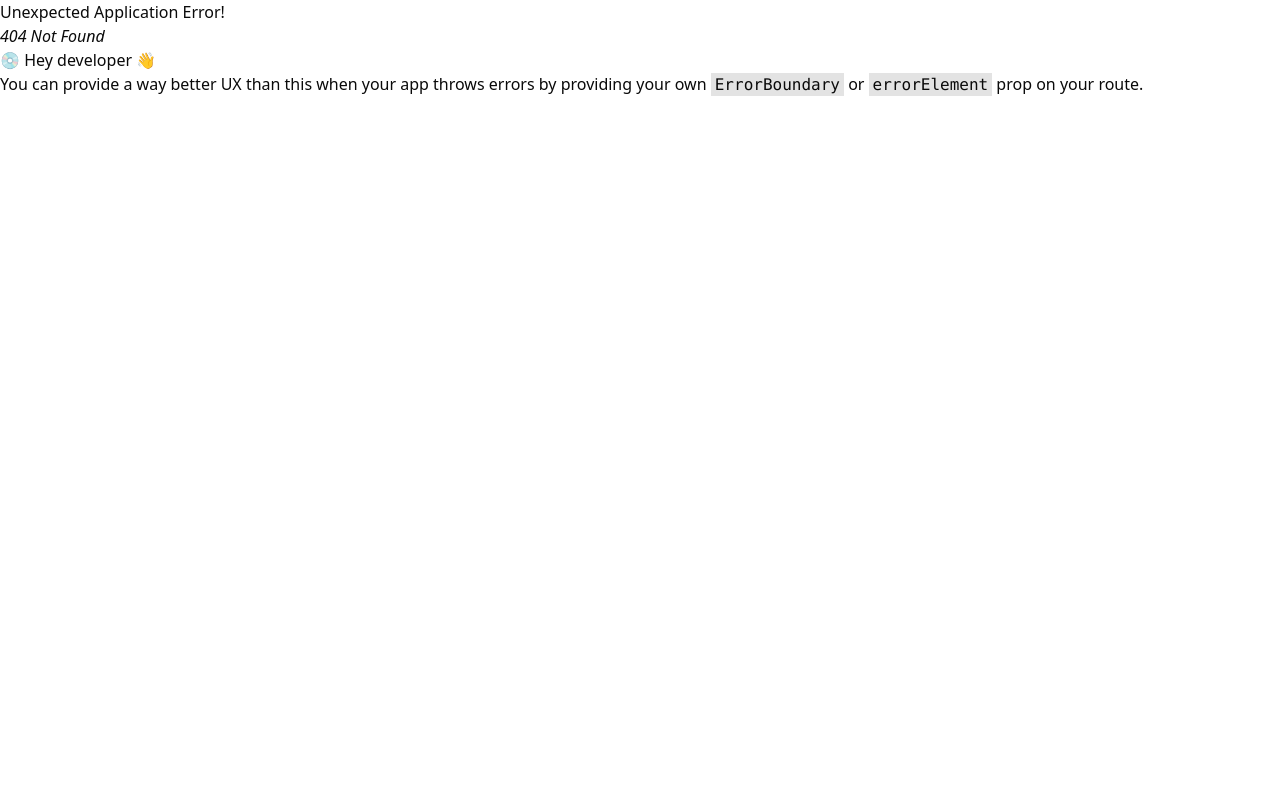
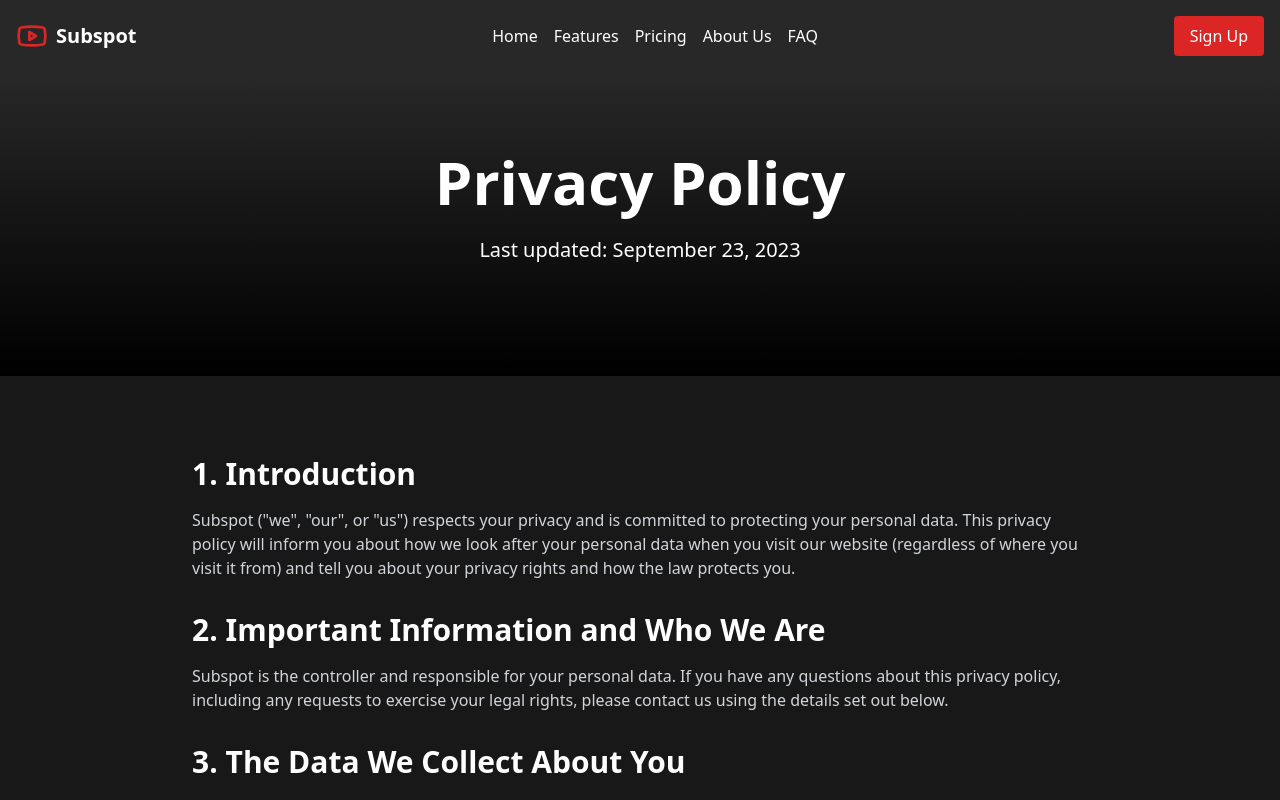
Before and after one commit to Shivam2534/Subsspot, a React (Vite) app: page /PrivecyPolicy in a window 1280 px wide. Before the commit this address had no page. Shown: the top 800 px of the page. Built offline with nearby package versions, Linux system fonts and the light colour scheme.

Commit message:
Chages in footer and components

```diff
--- a/src/OurComponents/Cancellation policy/Cancelation_policy.jsx
+++ b/src/OurComponents/Cancellation policy/Cancelation_policy.jsx
@@ -1,23 +1,23 @@
 import React from 'react'
 import { Youtube, Menu, ArrowRight } from 'lucide-react'
-import Link from 'next/link'
+import { Link } from 'react-router-dom'
 
-export default function Component() {
+export default function Cancelation_policy() {
   const [isMenuOpen, setIsMenuOpen] = React.useState(false)
 
   return (
     <div className="flex flex-col min-h-screen bg-black text-white">
       <header className="flex items-center justify-between p-4 bg-[#282828]">
-        <Link href="/" className="flex items-center space-x-2">
+        <Link to="/" className="flex items-center space-x-2">
           <Youtube className="h-6 w-6 sm:h-8 sm:w-8 text-red-600" />
           <span className="text-lg sm:text-xl font-bold">Subspot</span>
         </Link>
         <nav className="hidden md:flex space-x-4">
-          <Link href="/" className="hover:text-gray-300">Home</Link>
-          <Link href="/features" className="hover:text-gray-300">Features</Link>
-          <Link href="/pricing" className="hover:text-gray-300">Pricing</Link>
-          <Link href="/about" className="hover:text-gray-300">About Us</Link>
-          <Link href="/faq" className="hover:text-gray-300">FAQ</Link>
+          <Link to="/" className="hover:text-gray-300">Home</Link>
+          <Link to="/features" className="hover:text-gray-300">Features</Link>
+          <Link to="/pricing" className="hover:text-gray-300">Pricing</Link>
+          <Link to="/about" className="hover:text-gray-300">About Us</Link>
+          <Link to="/faq" className="hover:text-gray-300">FAQ</Link>
         </nav>
         <div className="md:hidden">
           <button onClick={() => setIsMenuOpen(!isMenuOpen)} className="text-white">
@@ -30,11 +30,11 @@
       {isMenuOpen && (
         <div className="md:hidden bg-[#282828] p-4">
           <nav className="flex flex-col space-y-2">
-            <Link href="/" className="hover:text-gray-300">Home</Link>
-            <Link href="/features" className="hover:text-gray-300">Features</Link>
-            <Link href="/pricing" className="hover:text-gray-300">Pricing</Link>
-            <Link href="/about" className="hover:text-gray-300">About Us</Link>
-            <Link href="/faq" className="hover:text-gray-300">FAQ</Link>
+            <Link to="/" className="hover:text-gray-300">Home</Link>
+            <Link to="/features" className="hover:text-gray-300">Features</Link>
+            <Link to="/pricing" className="hover:text-gray-300">Pricing</Link>
+            <Link to="/about" className="hover:text-gray-300">About Us</Link>
+            <Link to="/faq" className="hover:text-gray-300">FAQ</Link>
             <button className="bg-red-600 hover:bg-red-700 px-4 py-2 rounded w-full">Sign Up</button>
           </nav>
         </div>
--- a/src/OurComponents/Dashboard/Dashboard.jsx
+++ b/src/OurComponents/Dashboard/Dashboard.jsx
@@ -8,27 +8,31 @@
   CardDescription,
 } from "@/components/ui/card";
 import { useNavigate } from "react-router-dom";
+import { Link } from "react-router-dom";
 
 export default function Dashboard() {
   const userName = "John Doe"; // This would typically come from a user context or prop
   const navigate = useNavigate();
+  function NavigateToSelectSubscribtion(){
+    navigate('/SubscriptionSelection')
+  }
   return (
     <div className="flex flex-col min-h-screen bg-black text-white">
       <header className="flex items-center justify-between p-4 bg-black">
-        <a href="/" className="flex items-center space-x-2">
+        <Link to="/" className="flex items-center space-x-2">
           <Youtube className="h-6 w-6 sm:h-8 sm:w-8 text-red-600" />
           <span className="text-lg sm:text-xl font-bold">Subspot</span>
-        </a>
+        </Link>
         <nav className="hidden md:flex space-x-6">
-          <a href="#features" className="text-gray-300 hover:text-white">
+          <Link to="/features" className="text-gray-300 hover:text-white">
             Features
-          </a>
-          <a href="#pricing" className="text-gray-300 hover:text-white">
+          </Link>
+          <Link to="/pricing" className="text-gray-300 hover:text-white">
             Pricing
-          </a>
-          <a href="#faq" className="text-gray-300 hover:text-white">
+          </Link>
+          <Link to="/faq" className="text-gray-300 hover:text-white">
             FAQ
-          </a>
+          </Link>
         </nav>
         <div className="flex items-center space-x-4">
           <Button className="bg-red-600 hover:bg-red-700 text-white">
@@ -87,7 +91,7 @@
                 </li>
               </ul>
               <Button
-                onclick={navigate("/SubscriptionSelection")}
+                onClick={NavigateToSelectSubscribtion}
                 className="w-full bg-red-600 hover:bg-red-700 text-lg py-6 text-white"
               >
                 Activate Subscription
--- a/src/OurComponents/Footer/Footer.jsx
+++ b/src/OurComponents/Footer/Footer.jsx
@@ -27,7 +27,7 @@
                   About Us
                 </Link>
               </li>
-              <li>
+              {/* <li>
                 <Link
                   to={"/careers"}
                   className="text-gray-400 hover:text-white transition-colors"
@@ -42,15 +42,15 @@
                 >
                   Press
                 </Link>
-              </li>
-              <li>
+              </li> */}
+              {/* <li>
                 <Link
                   to={"/blog"}
                   className="text-gray-400 hover:text-white transition-colors"
                 >
                   Blog
                 </Link>
-              </li>
+              </li> */}
             </ul>
           </div>
           <div>
@@ -58,7 +58,7 @@
             <ul className="space-y-2">
               <li>
                 <Link
-                  to={"/help"}
+                  to={"/contact"}
                   className="text-gray-400 hover:text-white transition-colors"
                 >
                   Help Center
@@ -80,14 +80,14 @@
                   FAQ
                 </Link>
               </li>
-              <li>
+              {/* <li>
                 <Link
                   to={"/community"}
                   className="text-gray-400 hover:text-white transition-colors"
                 >
                   Community
                 </Link>
-              </li>
+              </li> */}
             </ul>
           </div>
           <div>
@@ -103,23 +103,23 @@
               </li>
               <li>
                 <Link
-                  to={"/privacy"}
+                  to={"/PrivecyPolicy"}
                   className="text-gray-400 hover:text-white transition-colors"
                 >
                   Privacy Policy
                 </Link>
               </li>
-              <li>
+              {/* <li>
                 <Link
                   to={"/cookies"}
                   className="text-gray-400 hover:text-white transition-colors"
                 >
                   Cookie Policy
                 </Link>
-              </li>
+              </li> */}
               <li>
                 <Link
-                  to={"/cancellation"}
+                  to={"/Cancelation_policy"}
                   className="text-gray-400 hover:text-white transition-colors"
                 >
                   Cancellation Policy
--- a/src/OurComponents/Privecy policy/PrivecyPolicy.jsx
+++ b/src/OurComponents/Privecy policy/PrivecyPolicy.jsx
@@ -1,23 +1,23 @@
 import React from 'react'
 import { Youtube, Menu } from 'lucide-react'
-import Link from 'next/link'
+import { Link } from 'react-router-dom'
 
-export default function Component() {
+export default function PrivecyPolicy() {
   const [isMenuOpen, setIsMenuOpen] = React.useState(false)
 
   return (
     <div className="flex flex-col min-h-screen bg-black text-white">
       <header className="flex items-center justify-between p-4 bg-[#282828]">
-        <Link href="/" className="flex items-center space-x-2">
+        <Link to="/" className="flex items-center space-x-2">
           <Youtube className="h-6 w-6 sm:h-8 sm:w-8 text-red-600" />
           <span className="text-lg sm:text-xl font-bold">Subspot</span>
         </Link>
         <nav className="hidden md:flex space-x-4">
-          <Link href="/" className="hover:text-gray-300">Home</Link>
-          <Link href="/features" className="hover:text-gray-300">Features</Link>
-          <Link href="/pricing" className="hover:text-gray-300">Pricing</Link>
-          <Link href="/about" className="hover:text-gray-300">About Us</Link>
-          <Link href="/faq" className="hover:text-gray-300">FAQ</Link>
+          <Link to="/" className="hover:text-gray-300">Home</Link>
+          <Link to="/features" className="hover:text-gray-300">Features</Link>
+          <Link to="/pricing" className="hover:text-gray-300">Pricing</Link>
+          <Link to="/about" className="hover:text-gray-300">About Us</Link>
+          <Link to="/faq" className="hover:text-gray-300">FAQ</Link>
         </nav>
         <div className="md:hidden">
           <button onClick={() => setIsMenuOpen(!isMenuOpen)} className="text-white">
@@ -30,11 +30,11 @@
       {isMenuOpen && (
         <div className="md:hidden bg-[#282828] p-4">
           <nav className="flex flex-col space-y-2">
-            <Link href="/" className="hover:text-gray-300">Home</Link>
-            <Link href="/features" className="hover:text-gray-300">Features</Link>
-            <Link href="/pricing" className="hover:text-gray-300">Pricing</Link>
-            <Link href="/about" className="hover:text-gray-300">About Us</Link>
-            <Link href="/faq" className="hover:text-gray-300">FAQ</Link>
+            <Link to="/" className="hover:text-gray-300">Home</Link>
+            <Link to="/features" className="hover:text-gray-300">Features</Link>
+            <Link to="/pricing" className="hover:text-gray-300">Pricing</Link>
+            <Link to="/about" className="hover:text-gray-300">About Us</Link>
+            <Link to="/faq" className="hover:text-gray-300">FAQ</Link>
             <button className="bg-red-600 hover:bg-red-700 px-4 py-2 rounded w-full">Sign Up</button>
           </nav>
         </div>
```
Also changed, not shown: src/main.jsx (+10 -0 lines), 1 other file (tests, documents, lock files or other folders).
